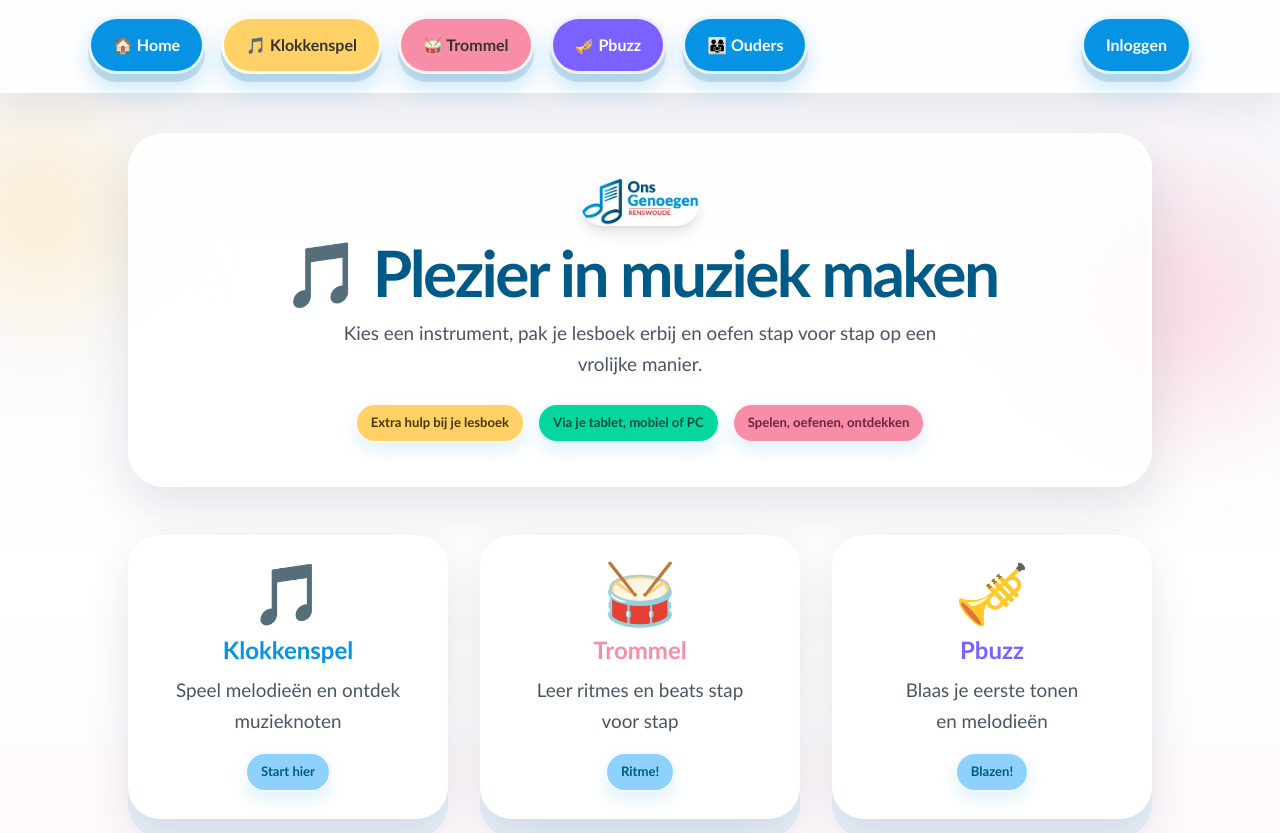
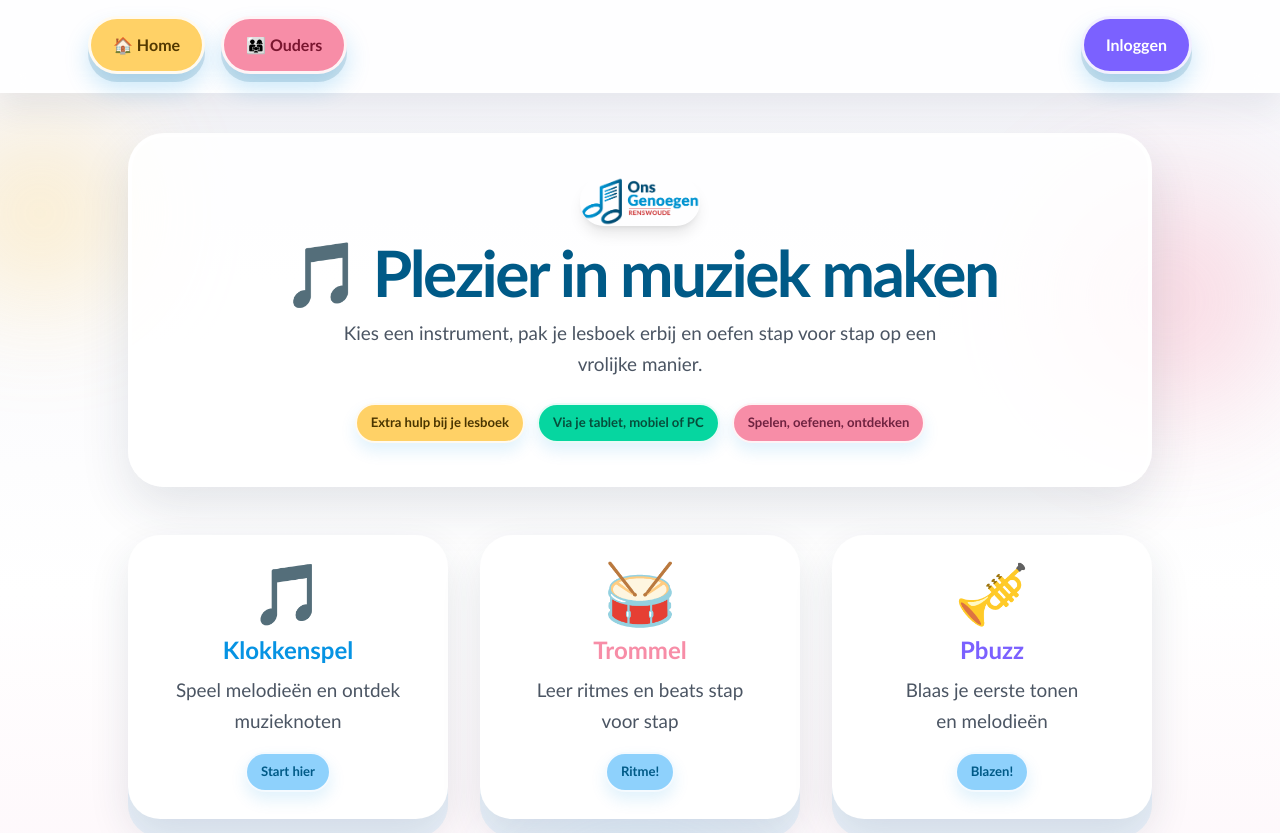
Before and after one commit to ThijsvdM/plezier-in-muziek-maken, a Next.js app: page / in a window 1280 px wide. Shown: the top 833 px of the page. Built offline with nearby package versions, Linux system fonts and the light colour scheme.

Commit message:
Update navigation

```diff
--- a/src/components/Navbar.js
+++ b/src/components/Navbar.js
@@ -9,6 +9,12 @@ export default function Navbar() {
   const [hydrated, setHydrated] = useState(false);
   const [mobileOpen, setMobileOpen] = useState(false);
   const pathname = usePathname();
+  const navButtonStyles = {
+    home: { background: "var(--yellow)", color: "#523800" },
+    parents: { background: "var(--pink)", color: "#7a1630" },
+    agenda: { background: "var(--green)", color: "#063b2f" },
+    login: { background: "var(--purple)", color: "white" },
+  };
 
   useEffect(() => {
     const storedUser = localStorage.getItem("music_user");
@@ -33,17 +39,14 @@ export default function Navbar() {
   const closeMobileMenu = () => setMobileOpen(false);
 
   const navItems = [
-    { href: "/", label: "🏠 Home", style: {} },
-    { href: "/klokkenspel", label: "🎵 Klokkenspel", style: { background: "var(--yellow)", color: "#333" } },
-    { href: "/trommel", label: "🥁 Trommel", style: { background: "var(--pink)", color: "#333" } },
-    { href: "/pbuzz", label: "🎺 Pbuzz", style: { background: "var(--purple)" } },
+    { href: "/", label: "🏠 Home", style: navButtonStyles.home },
   ];
 
   if (user) {
-    navItems.push({ href: "/agenda", label: "📅 Agenda", style: { background: "var(--green)", color: "#333" } });
+    navItems.push({ href: "/agenda", label: "📅 Agenda", style: navButtonStyles.agenda });
   }
 
-  navItems.push({ href: "/ouders", label: "👨‍👩‍👧 Ouders", style: {} });
+  navItems.push({ href: "/ouders", label: "👨‍👩‍👧 Ouders", style: navButtonStyles.parents });
 
   return (
     <>
@@ -55,7 +58,7 @@ export default function Navbar() {
         }}
       >
         <div className="max-w-6xl mx-auto px-4 py-3 flex items-center gap-3">
-          <Link href="/" className="btn shrink-0" onClick={closeMobileMenu}>
+          <Link href="/" className="btn shrink-0" style={navButtonStyles.home} onClick={closeMobileMenu}>
             🏠 Home
           </Link>
 
@@ -96,7 +99,7 @@ export default function Navbar() {
               ))}
 
               {!user ? (
-                <Link href="/login" className="btn text-center" onClick={closeMobileMenu}>
+                <Link href="/login" className="btn text-center" style={navButtonStyles.login} onClick={closeMobileMenu}>
                   Inloggen
                 </Link>
               ) : (
@@ -136,7 +139,7 @@ export default function Navbar() {
 
           <div className="ml-auto flex items-center gap-3">
             {!user && (
-              <Link href="/login" className="btn">
+              <Link href="/login" className="btn" style={navButtonStyles.login}>
                 Inloggen
               </Link>
             )}
```
